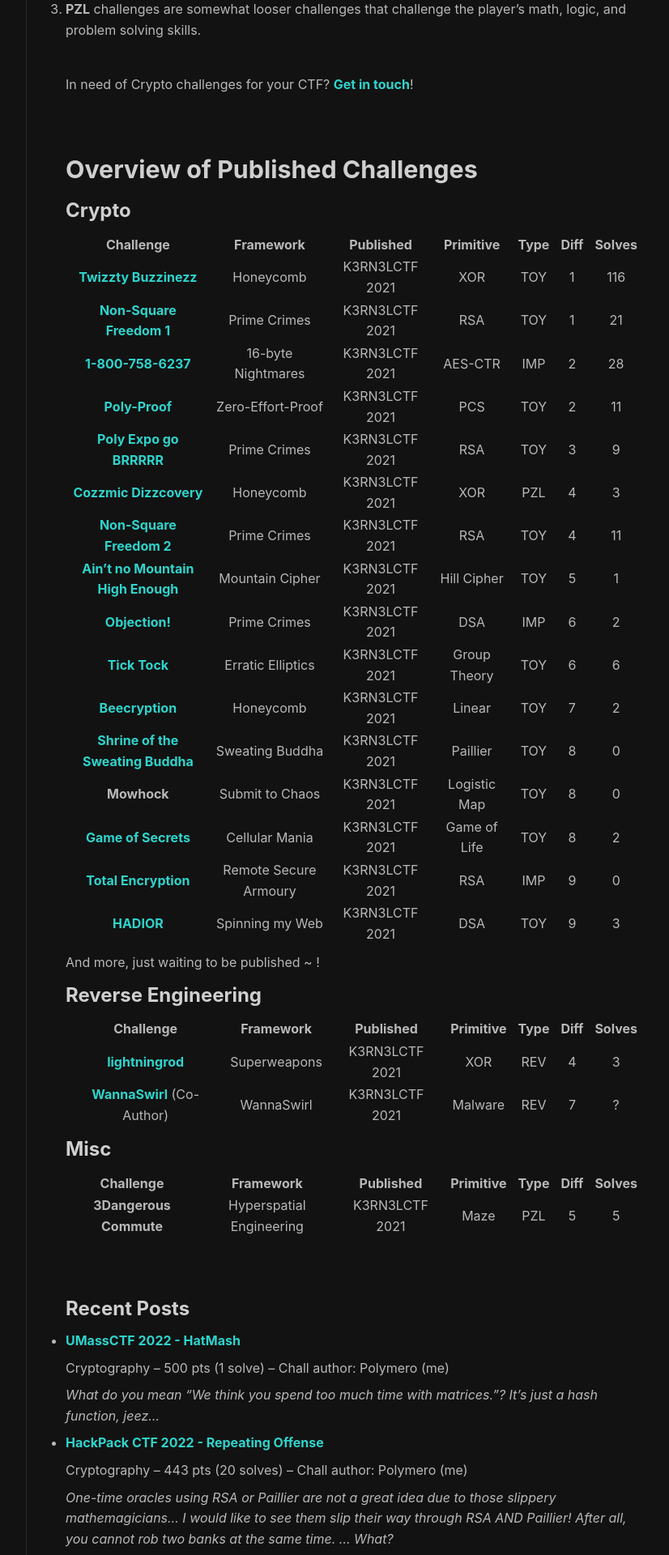
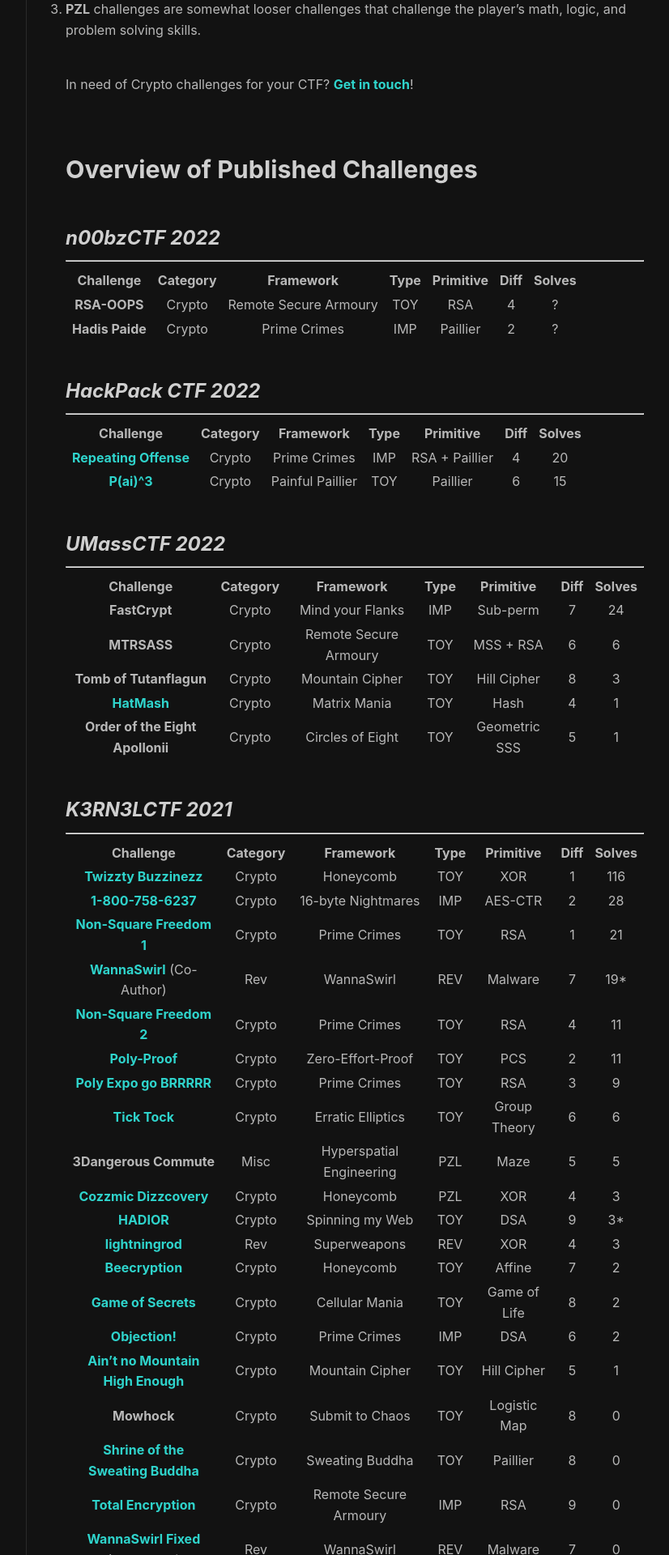
Before and after one commit to Polymero/polymero.github.io, a Jekyll site: the page built from ctf/my-challs.md, in a window 1280 px wide. Shown: the part 499-2419 px from the top of the page at 81% size, without its empty margins (217-1043 px from the left). Built offline with Jekyll 4.4.1, drawn with Linux system fonts in a browser that asks for light colours; nearby versions of some CDN libraries; some of the changed text lies outside the part shown.

Commit message:
20220619

```diff
--- a/_sass/custom.scss
+++ b/_sass/custom.scss
@@ -1,7 +1,7 @@
 /* start custom scss snippet */
 
 .custom-table th, .custom-table td {
-   padding: 0px 6px;
+   padding: 1px 6px;
    text-align: center;
 }
 
--- a/ctf/my-challs.md
+++ b/ctf/my-challs.md
@@ -27,44 +27,74 @@
 
 <h2>Overview of Published Challenges</h2>
 
-<h3>Crypto</h3>
+<br>
 
-| Challenge | Framework | Published | Primitive | Type | Diff | Solves |
-| --------- | --------- | --------- | --------- | ---- | ---- | ------ |
-| [Twizzty Buzzinezz](https://www.sebven.com/ctf/2021/11/14/K3RN3LCTF2021-Twizzty-Buzzinezz.html) | Honeycomb | K3RN3LCTF 2021 | XOR | TOY | 1 | 116 |
-| [Non-Square Freedom 1](https://www.sebven.com/ctf/2021/11/14/K3RN3LCTF2021-Non-Square-Freedom.html) | Prime Crimes | K3RN3LCTF 2021 | RSA | TOY | 1 | 21 |
-| [1-800-758-6237](https://www.sebven.com/ctf/2021/11/14/K3RN3LCTF2021-1-800-758-6237.html) | 16-byte Nightmares | K3RN3LCTF 2021 | AES-CTR | IMP | 2 | 28 |
-| [Poly-Proof](https://www.sebven.com/ctf/2021/11/16/K3RN3LCTF2021-Poly-Proof.html) | Zero-Effort-Proof | K3RN3LCTF 2021 | PCS | TOY | 2 | 11 |
-| [Poly Expo go BRRRRR](https://www.sebven.com/ctf/2021/11/16/K3RN3LCTF2021-Poly-Expo-go-BRRRRR.html) | Prime Crimes | K3RN3LCTF 2021 | RSA | TOY | 3 | 9 |
-| [Cozzmic Dizzcovery](https://www.sebven.com/ctf/2021/11/14/K3RN3LCTF2021-Cozzmic-Dizzcovery.html) | Honeycomb | K3RN3LCTF 2021 | XOR | PZL | 4 | 3 |
-| [Non-Square Freedom 2](https://www.sebven.com/ctf/2021/11/14/K3RN3LCTF2021-Non-Square-Freedom.html) | Prime Crimes | K3RN3LCTF 2021 | RSA | TOY | 4 | 11 |
-| [Ain't no Mountain High Enough](https://www.sebven.com/ctf/2021/11/14/K3RN3LCTF2021-Aint-no-Mountain-High_Enough.html) | Mountain Cipher | K3RN3LCTF 2021 | Hill Cipher | TOY | 5 | 1 |
-| [Objection!](https://www.sebven.com/ctf/2021/11/14/K3RN3LCTF2021-Objection.html) | Prime Crimes | K3RN3LCTF 2021 | DSA | IMP | 6 | 2 |
-| [Tick Tock](https://www.sebven.com/ctf/2021/12/23/K3RN3LCTF2021-Tick-Tock.html) | Erratic Elliptics | K3RN3LCTF 2021 | Group Theory | TOY | 6 | 6 |
-| [Beecryption](https://www.sebven.com/ctf/2021/11/16/K3RN3LCTF2021-Beecryption.html) | Honeycomb | K3RN3LCTF 2021 | Linear | TOY | 7 | 2 |
-| [Shrine of the Sweating Buddha](https://www.sebven.com/ctf/2021/12/23/K3RN3LCTF2021-Shrine-of-the-Sweating-Buddha.html) | Sweating Buddha | K3RN3LCTF 2021 | Paillier | TOY | 8 | 0 |
-| **Mowhock** | Submit to Chaos | K3RN3LCTF 2021 | Logistic Map | TOY | 8 | 0 |
-| [Game of Secrets](https://www.sebven.com/ctf/2021/12/23/K3RN3LCTF2021-Game-of-Secrets.html) | Cellular Mania | K3RN3LCTF 2021 | Game of Life | TOY | 8 | 2 |
-| [Total Encryption](https://www.sebven.com/ctf/2021/12/23/K3RN3LCTF2021-Total-Encryption.html) | Remote Secure Armoury | K3RN3LCTF 2021 | RSA | IMP | 9 | 0 |
-| [HADIOR](https://www.sebven.com/ctf/2021/12/23/K3RN3LCTF2021-HADIOR.html) | Spinning my Web | K3RN3LCTF 2021 | DSA | TOY | 9 | 3 |
+### *n00bzCTF 2022*
+-----
+
+| Challenge | Category | Framework | Type | Primitive | Diff | Solves |
+| --------- | -------- | --------- | ---- | --------- | ---- | ------ |
+| **RSA-OOPS** | Crypto | Remote Secure Armoury | TOY | RSA | 4 | ? |
+| **Hadis Paide** | Crypto | Prime Crimes | IMP | Paillier | 2 | ? |
 {:.custom-table}
 
-And more, just waiting to be published ~ !
+<br>
 
-<h3>Reverse Engineering</h3>
+### *HackPack CTF 2022*
+-----
 
-| Challenge | Framework | Published | Primitive | Type | Diff | Solves |
-| --------- | --------- | --------- | --------- | ---- | ---- | ------ |
-| [lightningrod](https://www.sebven.com/ctf/2021/11/16/K3RN3LCTF2021-lightningrod.html) | Superweapons | K3RN3LCTF 2021 | XOR | REV | 4 | 3 |
-| [WannaSwirl](https://github.com/Kasimir123/CTFWriteUps/tree/main/2021-11-K3RN3LCTF/WannaSwirl) (Co-Author) | WannaSwirl | K3RN3LCTF 2021 | Malware | REV | 7 | ? |
+| Challenge | Category | Framework | Type | Primitive | Diff | Solves |
+| --------- | -------- | --------- | ---- | --------- | ---- | ------ |
+| [Repeating Offense](https://www.sebven.com/ctf/2022/04/12/HackPackCTF2022-Repeating-Offense.html) | Crypto | Prime Crimes | IMP | RSA + Paillier | 4 | 20 |
+| [P(ai)^3](https://www.sebven.com/ctf/2022/04/12/HackPackCTF2022-Paiaiai.html) | Crypto | Painful Paillier | TOY | Paillier | 6 | 15 |
 {:.custom-table}
 
-<h3>Misc</h3>
+<br>
 
-| Challenge | Framework | Published | Primitive | Type | Diff | Solves |
-| --------- | --------- | --------- | --------- | ---- | ---- | ------ |
-| **3Dangerous Commute** | Hyperspatial Engineering | K3RN3LCTF 2021 | Maze | PZL | 5 | 5 |
+### *UMassCTF 2022*
+-----
+
+| Challenge | Category | Framework | Type | Primitive | Diff | Solves |
+| --------- | -------- | --------- | ---- | --------- | ---- | ------ |
+| **FastCrypt** | Crypto | Mind your Flanks | IMP | Sub-perm | 7 | 24 |
+| **MTRSASS** | Crypto | Remote Secure Armoury | TOY | MSS + RSA | 6 | 6 |
+| **Tomb of Tutanflagun** | Crypto | Mountain Cipher | TOY | Hill Cipher | 8 | 3 |
+| [HatMash](https://www.sebven.com/ctf/2022/04/21/UMassCTF2022-HatMash.html) | Crypto | Matrix Mania | TOY | Hash | 4 | 1 |
+| **Order of the Eight Apollonii** | Crypto | Circles of Eight | TOY | Geometric SSS | 5 | 1 |
 {:.custom-table}
+
+<br>
+
+### *K3RN3LCTF 2021*
+-----
+
+| Challenge | Category | Framework | Type | Primitive | Diff | Solves |
+| --------- | -------- | --------- | ---- | --------- | ---- | ------ |
+| [Twizzty Buzzinezz](https://www.sebven.com/ctf/2021/11/14/K3RN3LCTF2021-Twizzty-Buzzinezz.html) | Crypto | Honeycomb | TOY | XOR | 1 | 116 |
+| [1-800-758-6237](https://www.sebven.com/ctf/2021/11/14/K3RN3LCTF2021-1-800-758-6237.html) | Crypto | 16-byte Nightmares | IMP | AES-CTR | 2 | 28 |
+| [Non-Square Freedom 1](https://www.sebven.com/ctf/2021/11/14/K3RN3LCTF2021-Non-Square-Freedom.html) | Crypto | Prime Crimes | TOY | RSA | 1 | 21 |
+| [WannaSwirl](https://github.com/Kasimir123/CTFWriteUps/tree/main/2021-11-K3RN3LCTF/WannaSwirl) (Co-Author) | Rev | WannaSwirl | REV | Malware | 7 | 19* |
+| [Non-Square Freedom 2](https://www.sebven.com/ctf/2021/11/14/K3RN3LCTF2021-Non-Square-Freedom.html) | Crypto | Prime Crimes | TOY | RSA | 4 | 11 |
+| [Poly-Proof](https://www.sebven.com/ctf/2021/11/16/K3RN3LCTF2021-Poly-Proof.html) | Crypto | Zero-Effort-Proof | TOY | PCS | 2 | 11 |
+| [Poly Expo go BRRRRR](https://www.sebven.com/ctf/2021/11/16/K3RN3LCTF2021-Poly-Expo-go-BRRRRR.html) | Crypto | Prime Crimes | TOY | RSA | 3 | 9 |
+| [Tick Tock](https://www.sebven.com/ctf/2021/12/23/K3RN3LCTF2021-Tick-Tock.html) | Crypto | Erratic Elliptics | TOY | Group Theory | 6 | 6 |
+| **3Dangerous Commute** | Misc | Hyperspatial Engineering | PZL | Maze | 5 | 5 |
+| [Cozzmic Dizzcovery](https://www.sebven.com/ctf/2021/11/14/K3RN3LCTF2021-Cozzmic-Dizzcovery.html) | Crypto | Honeycomb | PZL | XOR | 4 | 3 |
+| [HADIOR](https://www.sebven.com/ctf/2021/12/23/K3RN3LCTF2021-HADIOR.html) | Crypto | Spinning my Web | TOY | DSA | 9 | 3* |
+| [lightningrod](https://www.sebven.com/ctf/2021/11/16/K3RN3LCTF2021-lightningrod.html) | Rev | Superweapons | REV | XOR | 4 | 3 |
+| [Beecryption](https://www.sebven.com/ctf/2021/11/16/K3RN3LCTF2021-Beecryption.html) | Crypto | Honeycomb | TOY | Affine | 7 | 2 |
+| [Game of Secrets](https://www.sebven.com/ctf/2021/12/23/K3RN3LCTF2021-Game-of-Secrets.html) | Crypto | Cellular Mania | TOY | Game of Life | 8 | 2 |
+| [Objection!](https://www.sebven.com/ctf/2021/11/14/K3RN3LCTF2021-Objection.html) | Crypto | Prime Crimes | IMP | DSA | 6 | 2 |
+| [Ain't no Mountain High Enough](https://www.sebven.com/ctf/2021/11/14/K3RN3LCTF2021-Aint-no-Mountain-High_Enough.html) | Crypto | Mountain Cipher | TOY | Hill Cipher | 5 | 1 |
+| **Mowhock** | Crypto | Submit to Chaos | TOY | Logistic Map | 8 | 0 |
+| [Shrine of the Sweating Buddha](https://www.sebven.com/ctf/2021/12/23/K3RN3LCTF2021-Shrine-of-the-Sweating-Buddha.html) | Crypto | Sweating Buddha | TOY | Paillier | 8 | 0 |
+| [Total Encryption](https://www.sebven.com/ctf/2021/12/23/K3RN3LCTF2021-Total-Encryption.html) | Crypto | Remote Secure Armoury | IMP | RSA | 9 | 0 |
+| [WannaSwirl Fixed](https://github.com/Kasimir123/CTFWriteUps/tree/main/2021-11-K3RN3LCTF/WannaSwril-Fixed) (Co-Author) | Rev | WannaSwirl | REV | Malware | 7 | 0 |
+{:.custom-table}
+
+<br>
+
+And more, just waiting to be published ~ !
 <br><br>
 
 
```
Also changed, not shown: ctf/overview-2022.md (+10 -2 lines).
